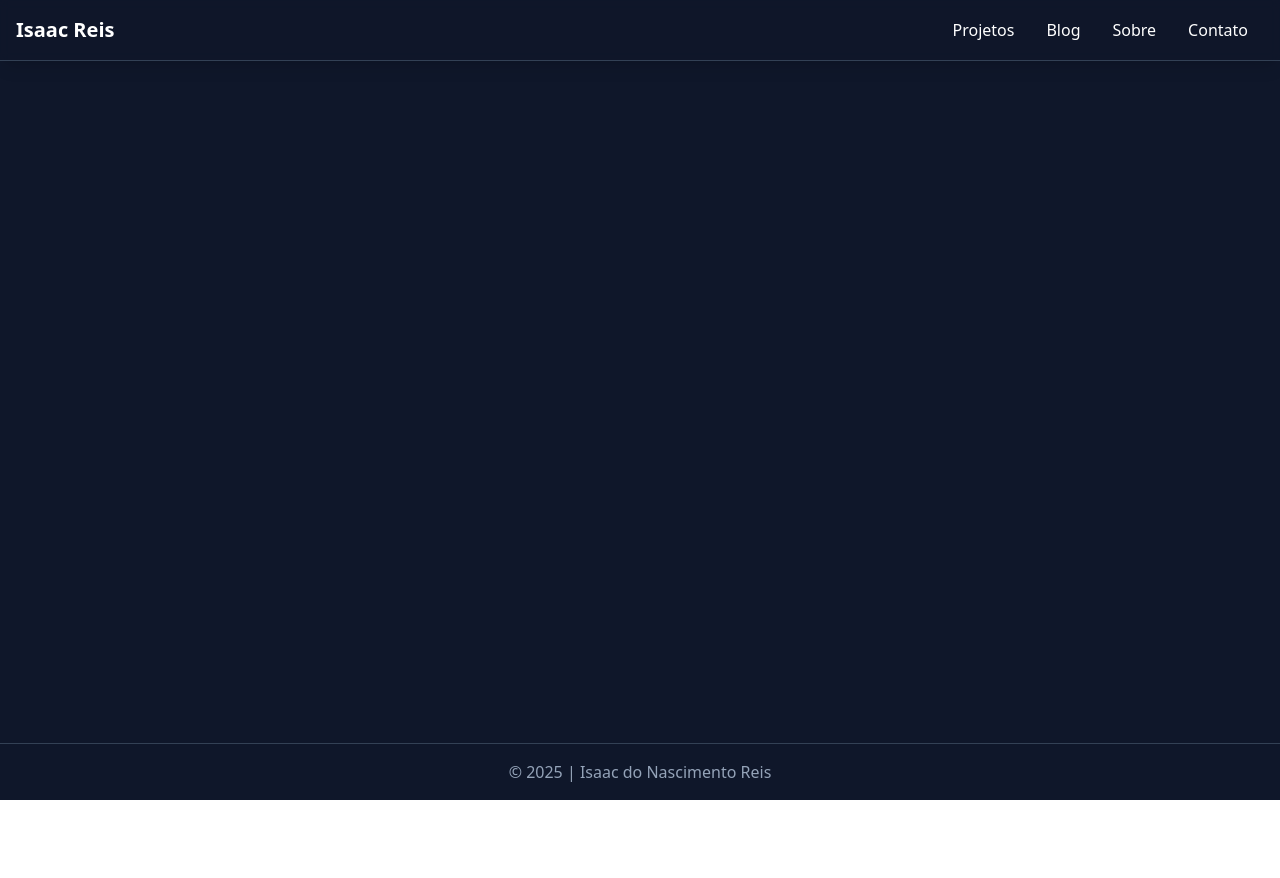
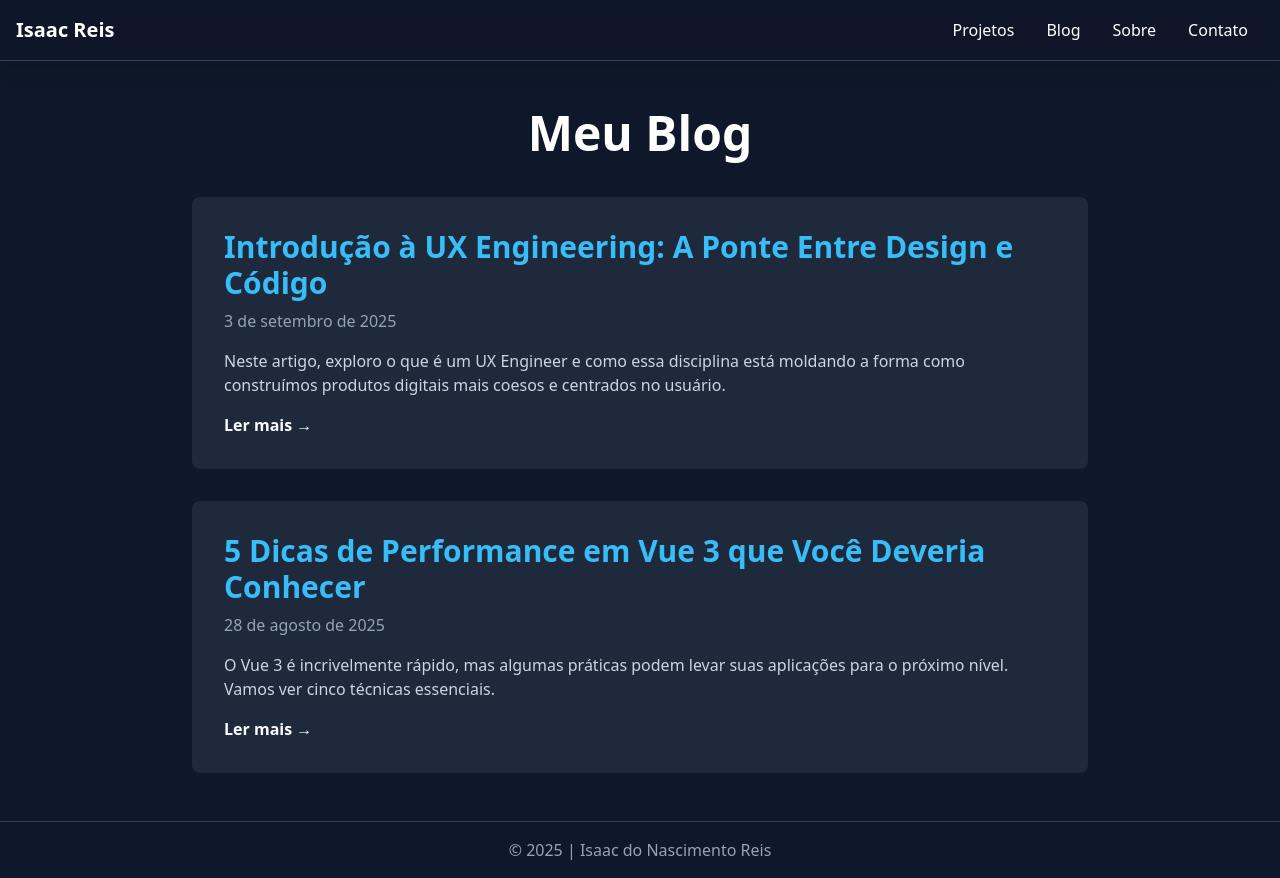
Before and after one commit to isaacnasreis/portfolio, a Nuxt app: page /blog in a window 1280 px wide. Before the commit the page ends 800 px from the top, so only its background shows below. Built offline with nearby package versions, Linux system fonts and the light colour scheme.

Commit message:
criando pagina de blog e pagina individual para cada post de forma dinamica

```diff
--- /dev/null
+++ b/data/posts.js
@@ -0,0 +1,22 @@
+export const posts = [
+  {
+    id: 1,
+    slug: "introducao-a-ux-engineering",
+    title: "Introdução à UX Engineering: A Ponte Entre Design e Código",
+    excerpt:
+      "Neste artigo, exploro o que é um UX Engineer e como essa disciplina está moldando a forma como construímos produtos digitais mais coesos e centrados no usuário.",
+    date: "2025-09-03",
+    content:
+      "<p>O papel do UX Engineer é fascinante. Ele atua na intersecção entre o design de experiência do usuário (UX) e a engenharia de front-end. O objetivo é garantir que a visão do design seja implementada com a mais alta fidelidade, mantendo a performance e a acessibilidade.</p><p>Isso envolve a criação de protótipos de alta fidelidade, o desenvolvimento de sistemas de design (Design Systems) e a colaboração intensa com designers e desenvolvedores para traduzir conceitos em componentes de interface funcionais e reutilizáveis.</p>",
+  },
+  {
+    id: 2,
+    slug: "5-dicas-de-performance-em-vue-3",
+    title: "5 Dicas de Performance em Vue 3 que Você Deveria Conhecer",
+    excerpt:
+      "O Vue 3 é incrivelmente rápido, mas algumas práticas podem levar suas aplicações para o próximo nível. Vamos ver cinco técnicas essenciais.",
+    date: "2025-08-28",
+    content:
+      "<p>A performance é crucial para a retenção de usuários. Com o Vue 3 e sua Composition API, temos novas ferramentas para otimizar nossos componentes. Neste artigo, vamos cobrir:</p><ul><li>Uso do v-once para conteúdo estático.</li><li>Lazy loading de componentes com defineAsyncComponent.</li><li>Virtual scrolling para listas longas.</li><li>Otimização de dependências reativas.</li><li>Memoização de funções computadas.</li></ul>",
+  },
+];
--- /dev/null
+++ b/pages/blog/[slug].vue
@@ -0,0 +1,35 @@
+<script setup>
+import { posts } from "~/data/posts.js";
+
+const route = useRoute();
+const slug = route.params.slug;
+
+const post = posts.find((p) => p.slug === slug);
+</script>
+
+<template>
+  <div class="container mx-auto py-12 px-4">
+    <article v-if="post" class="max-w-4xl mx-auto">
+      <h1 class="text-5xl font-extrabold text-white leading-tight mb-4">
+        {{ post.title }}
+      </h1>
+      <p class="text-slate-400 mb-8">
+        {{
+          new Date(post.date).toLocaleDateString("pt-BR", {
+            year: "numeric",
+            month: "long",
+            day: "numeric",
+          })
+        }}
+      </p>
+
+      <div
+        class="prose prose-invert prose-lg max-w-none"
+        v-html="post.content"
+      ></div>
+    </article>
+    <div v-else class="text-center">
+      <h1 class="text-4xl text-red-500">Artigo não encontrado!</h1>
+    </div>
+  </div>
+</template>
--- /dev/null
+++ b/pages/blog/index.vue
@@ -0,0 +1,34 @@
+<script setup>
+import { posts } from "~/data/posts.js";
+</script>
+
+<template>
+  <div class="container mx-auto py-12 px-4">
+    <h1 class="text-5xl font-bold text-white mb-10 text-center">Meu Blog</h1>
+    <div class="max-w-4xl mx-auto space-y-8">
+      <div v-for="post in posts" :key="post.id">
+        <NuxtLink
+          :to="`/blog/${post.slug}`"
+          class="block p-8 bg-slate-800 rounded-lg hover:bg-slate-700/50 transition-colors duration-300"
+        >
+          <h2 class="text-3xl font-bold text-sky-400 mb-2">{{ post.title }}</h2>
+          <p class="text-slate-400 mb-4">
+            {{
+              new Date(post.date).toLocaleDateString("pt-BR", {
+                year: "numeric",
+                month: "long",
+                day: "numeric",
+              })
+            }}
+          </p>
+          <p class="text-slate-300">{{ post.excerpt }}</p>
+          <span
+            class="inline-block mt-4 text-white font-semibold group-hover:text-sky-400"
+          >
+            Ler mais &rarr;
+          </span>
+        </NuxtLink>
+      </div>
+    </div>
+  </div>
+</template>
```
